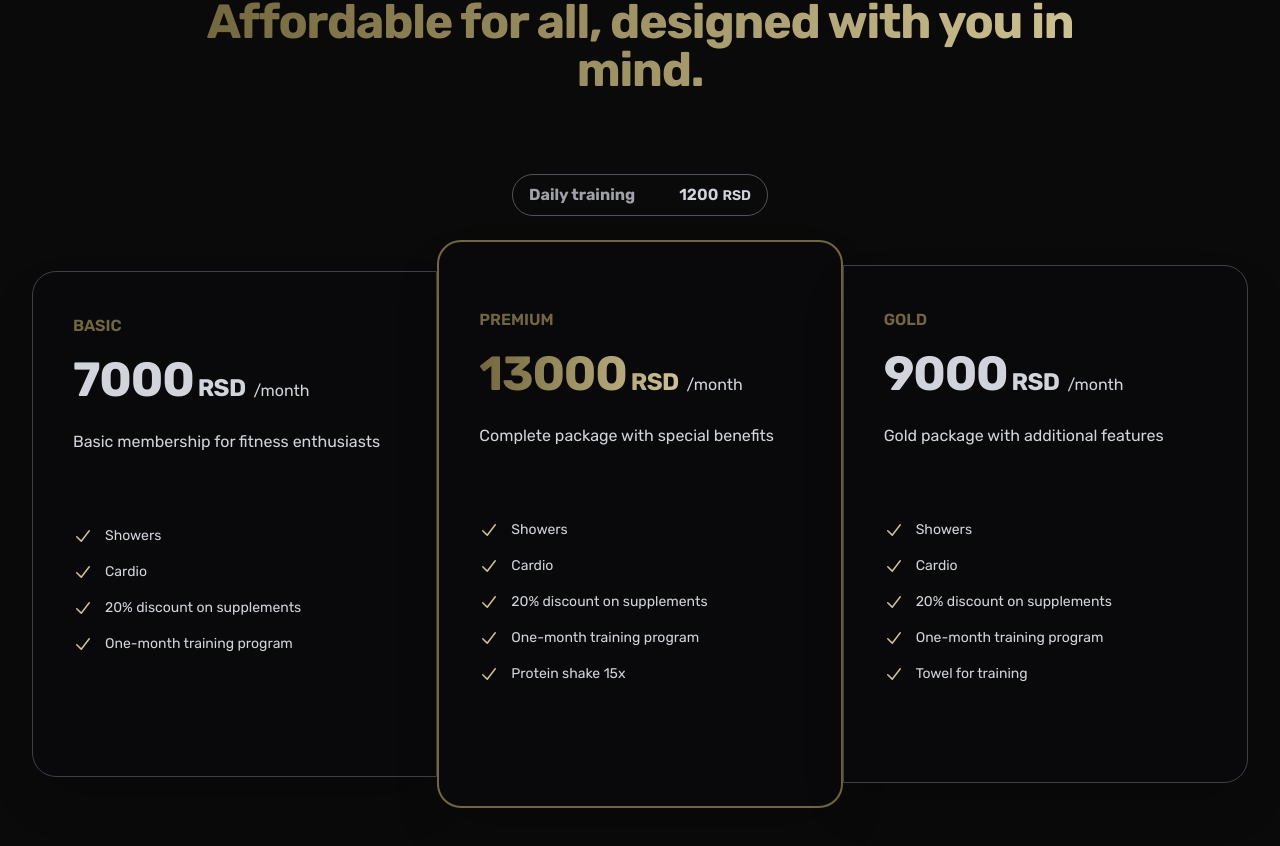
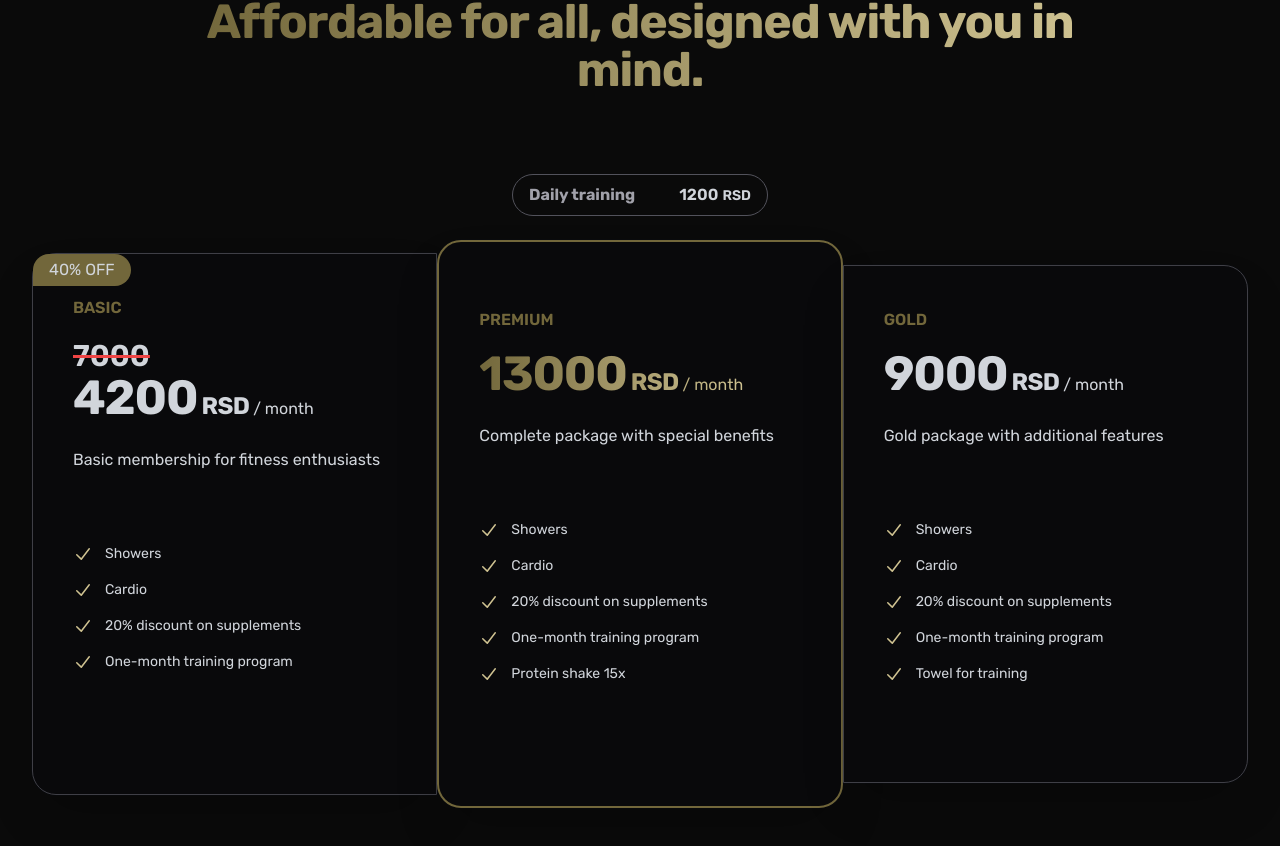
Before and after one commit to zlatanovics1/fitness-premium, a Next.js app: page /en in a window 1280 px wide. Shown: the part 5378-6224 px from the top of the page. Built offline with nearby package versions, Linux system fonts and the light colour scheme.

Commit message:
feat: decrease basic price to -40%

```diff
--- a/components/PricingCard.tsx
+++ b/components/PricingCard.tsx
@@ -11,6 +11,7 @@ export default function PricingCard({
   index: number;
 }) {
   const t = useTranslations("PricingPage");
+  const isBasic = feature.type === "basic";
   const cardStyle = `bg-zinc-950 ${
     isMain ? "border-primary-dark border-2 py-14" : "border border-zinc-700"
   }`;
@@ -26,6 +27,11 @@ export default function PricingCard({
     <div
       className={`relative rounded-3xl p-8 shadow-2xl ring-1 ring-gray-900/10 sm:p-10 ${cardStyle} lg:first-of-type:rounded-r-none lg:last-of-type:rounded-l-none`}
     >
+      {isBasic && (
+        <span className="absolute top-0 left-0 rounded-3xl rounded-bl-none px-4 py-1 bg-primary-dark">
+          40% OFF
+        </span>
+      )}
       {index === 1 && <br />}
 
       <h3 className="text-base font-semibold leading-7 text-primary-dark uppercase">
@@ -33,12 +39,22 @@ export default function PricingCard({
       </h3>
       <p className="mt-4 flex items-baseline gap-x-2">
         <span className={`${isMain && "gold"}`}>
-          <span className="text-5xl font-bold tracking-tight">
-            {feature.price}
-          </span>
+          {isBasic ? (
+            <>
+              <span className="mr-2 font-semibold line-through decoration-red-500 text-3xl">
+                {feature.price}
+              </span>
+              <br />
+              <span className="text-5xl font-bold tracking-tight">4200</span>
+            </>
+          ) : (
+            <span className="text-5xl font-bold tracking-tight">
+              {feature.price}
+            </span>
+          )}
           <span className="text-2xl ml-1 tracking-tight font-bold">RSD</span>
+          <span className="text-base"> / month</span>
         </span>
-        <span className="text-base">/month</span>
       </p>
       <p className="mt-6 text-base leading-7">
         {t(`${feature.type}.headline`)}
```
